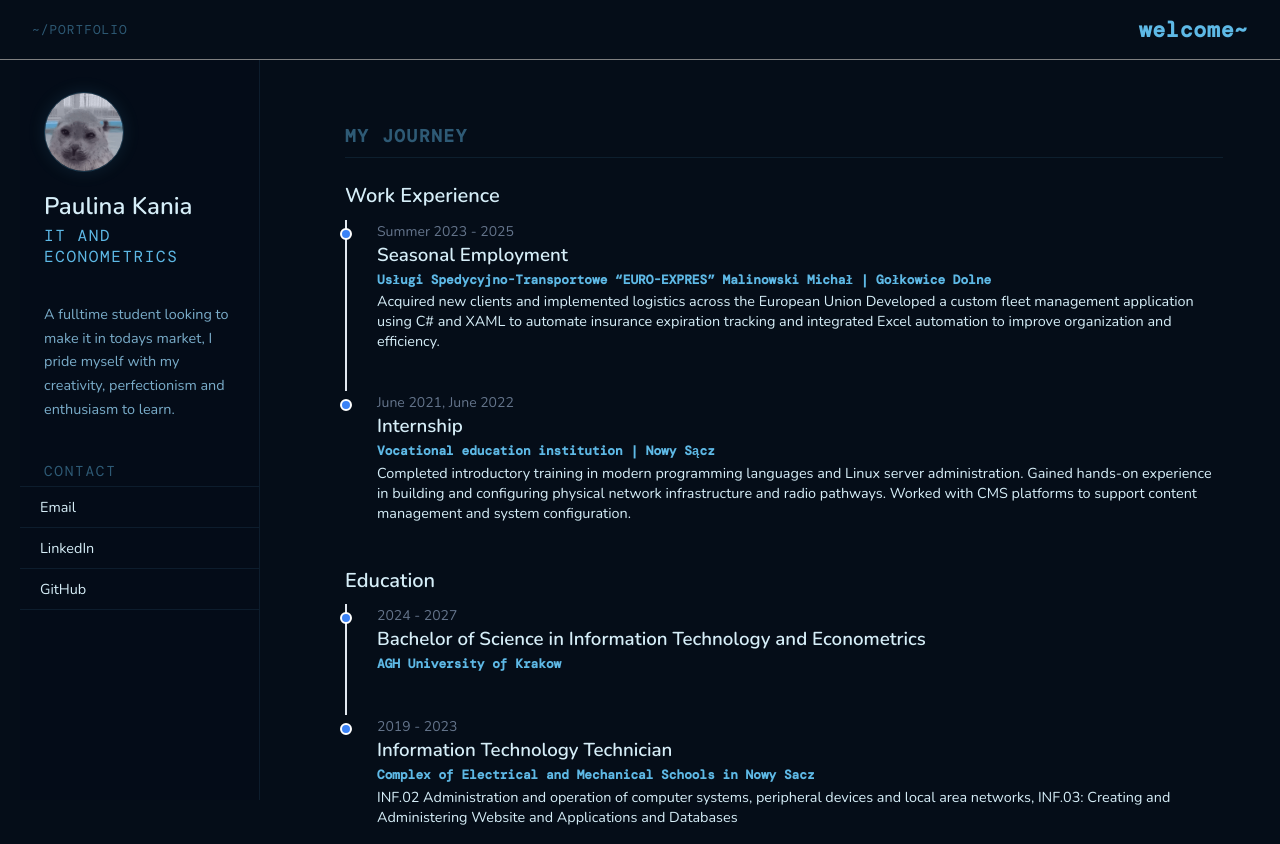
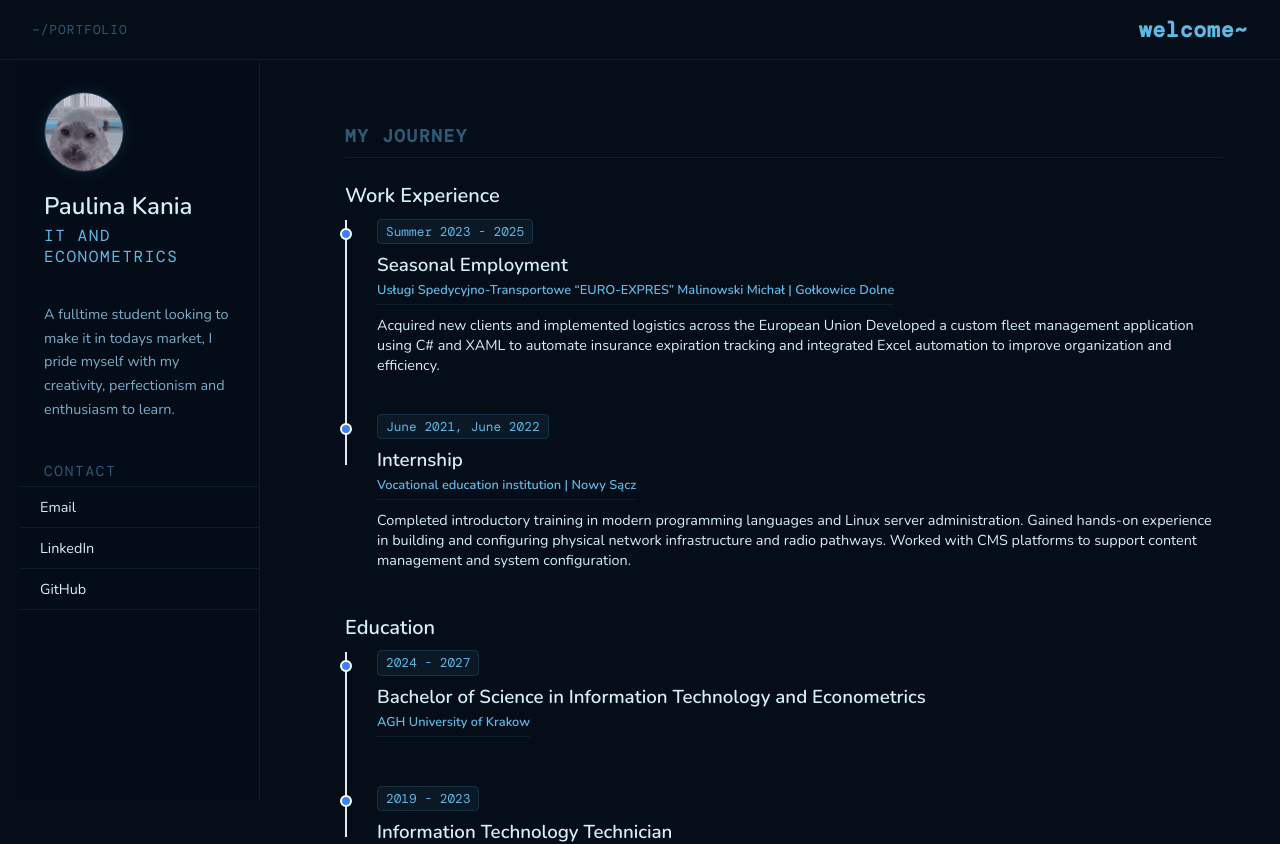
Before and after one commit to kaniapaulina/my-webfolio, a React (Create React App) app in the folder my-resume/: page / in a window 1280 px wide. Shown: the top 844 px of the page. Built offline with nearby package versions, Linux system fonts and the light colour scheme; a web font is replaced by a local one.

Commit message:
made the next round of tweaks and fixed vercel deployment

```diff
--- a/my-resume/src/App.css
+++ b/my-resume/src/App.css
@@ -70,8 +70,6 @@ header {
   border-bottom: 1px solid var(--border);
   justify-content: space-between;
   align-items: center;
-
-  border-bottom: 1px solid gray;
 }
 
 footer {
--- a/my-resume/src/components/content/TimeLine.jsx
+++ b/my-resume/src/components/content/TimeLine.jsx
@@ -1,10 +1,11 @@
+import React from 'react';
+
 const TimelineItem = ({ title, organization, date, description, type }) => (
   <div className="timeline-view">
     <div className="timeline-line"></div>
     <div className="timeline-dot"></div>
-
+    <span className="timeline-date">{date}</span>
     <div className="timeline-card">
-      <span className="timeline-date">{date}</span>
       <h3 className="item-title">{title}</h3>
       <h4 className="timeline-organization">{organization}</h4>
       <p className="timeline-description">
@@ -15,7 +16,7 @@ const TimelineItem = ({ title, organization, date, description, type }) => (
 );
 
 
-const Timeline = ({title, experiences}) => {
+const Timeline = ({ title, experiences }) => {
   return (
     <section className="timeline-mainview">
       <h2 className="timeline-title">{title}</h2>
--- a/my-resume/src/styles/MainContent.css
+++ b/my-resume/src/styles/MainContent.css
@@ -10,6 +10,10 @@ main {
 .main-section {
   margin-bottom: 120px;
   /*border-bottom: 1px solid var(--border); /* Linia oddzielająca sekcje */
+}
+
+.main-section:last-child {
+  margin-bottom: 0;
 }
 
 .section-header {
--- a/my-resume/src/styles/ProjectsSection.css
+++ b/my-resume/src/styles/ProjectsSection.css
@@ -6,7 +6,7 @@
 }
 
 .project-card {
-    padding: 20px;
+  padding: 20px;
   display: flex;
   flex-direction: column;
   transition: background var(--transition);
--- a/my-resume/src/styles/TimelineSection.css
+++ b/my-resume/src/styles/TimelineSection.css
@@ -14,7 +14,8 @@
 }
 
 .timeline-view:last-child .timeline-line {
-  display: none;
+  height: 50px;
+  /*display: none;*/
 }
 
 .timeline-dot {
@@ -29,8 +30,19 @@
 }
 
 .timeline-date {
-  font-size: 0.875rem;
-  color: #64748b;
+  font-family: var(--font-mono);
+  font-size: 0.8em;
+  color: var(--tag-text);
+  background: var(--tag-bg);
+  border: 1px solid rgba(94, 185, 230, 0.14);
+  padding: 0.2rem 0.5rem;
+  border-radius: 4px;
+  white-space: nowrap;
+  margin-bottom: 10px;
+}
+
+.timeline-card {
+  margin-top: 10px;
 }
 
 .timeline-title {
@@ -44,14 +56,16 @@
 }
 
 .timeline-organization {
-    font-family: var(--font-mono);
-    font-weight: 0.8rem;
-    font-size: 0.8rem;
-    color: var(--accent);
-    padding-bottom: 0.2rem;
+  width: fit-content;
+  font-family: var(--font-sans);
+  font-size: 0.8rem;
+  color: var(--accent);
+  padding-bottom: 5px;
+  border-bottom: 1px solid var(--border);
 }
 
 .timeline-description {
+  margin-top: 10px;
     font-family: var(--font-sans);
     font-weight: 0.8rem;
     font-size: 0.9rem;
```
Lines whose indentation alone changed are shown as unchanged.
